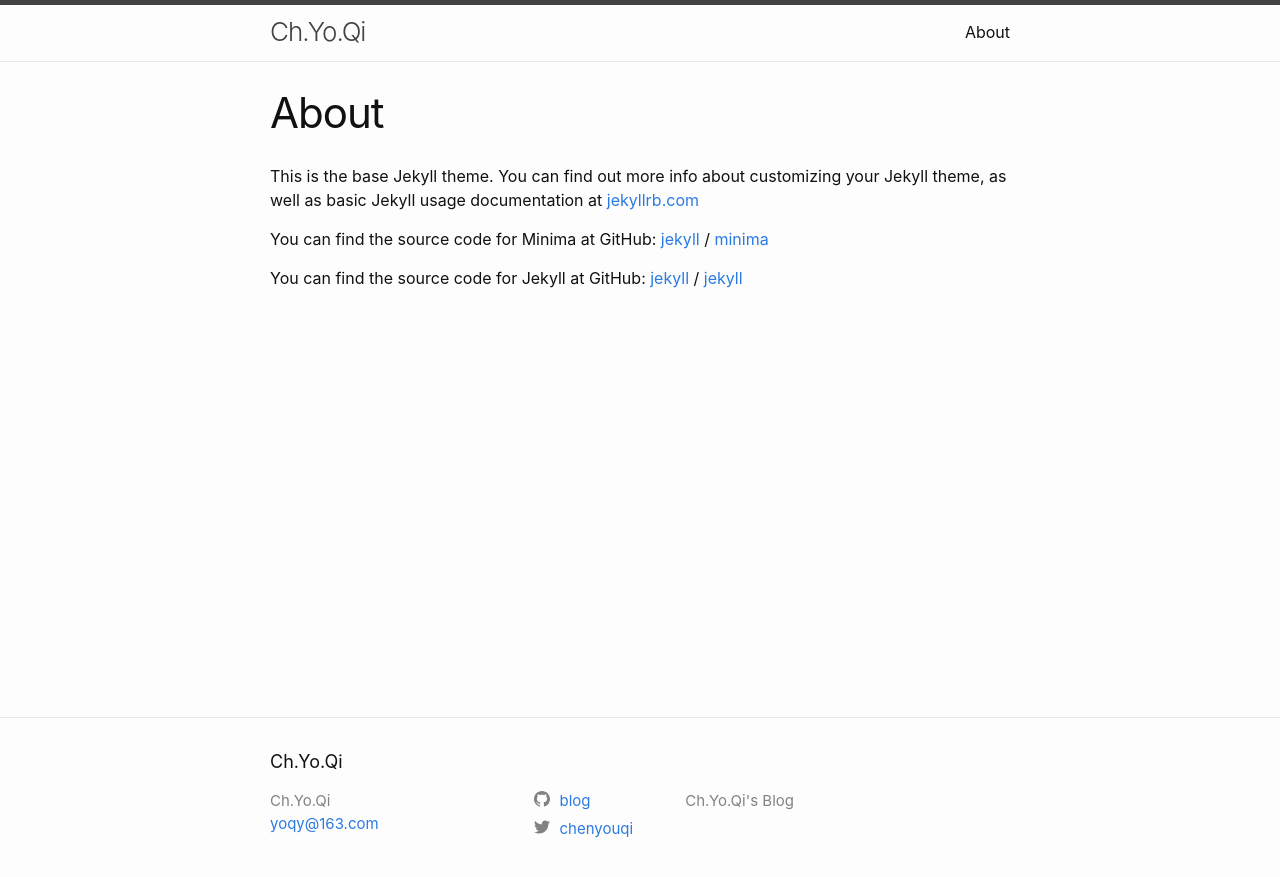
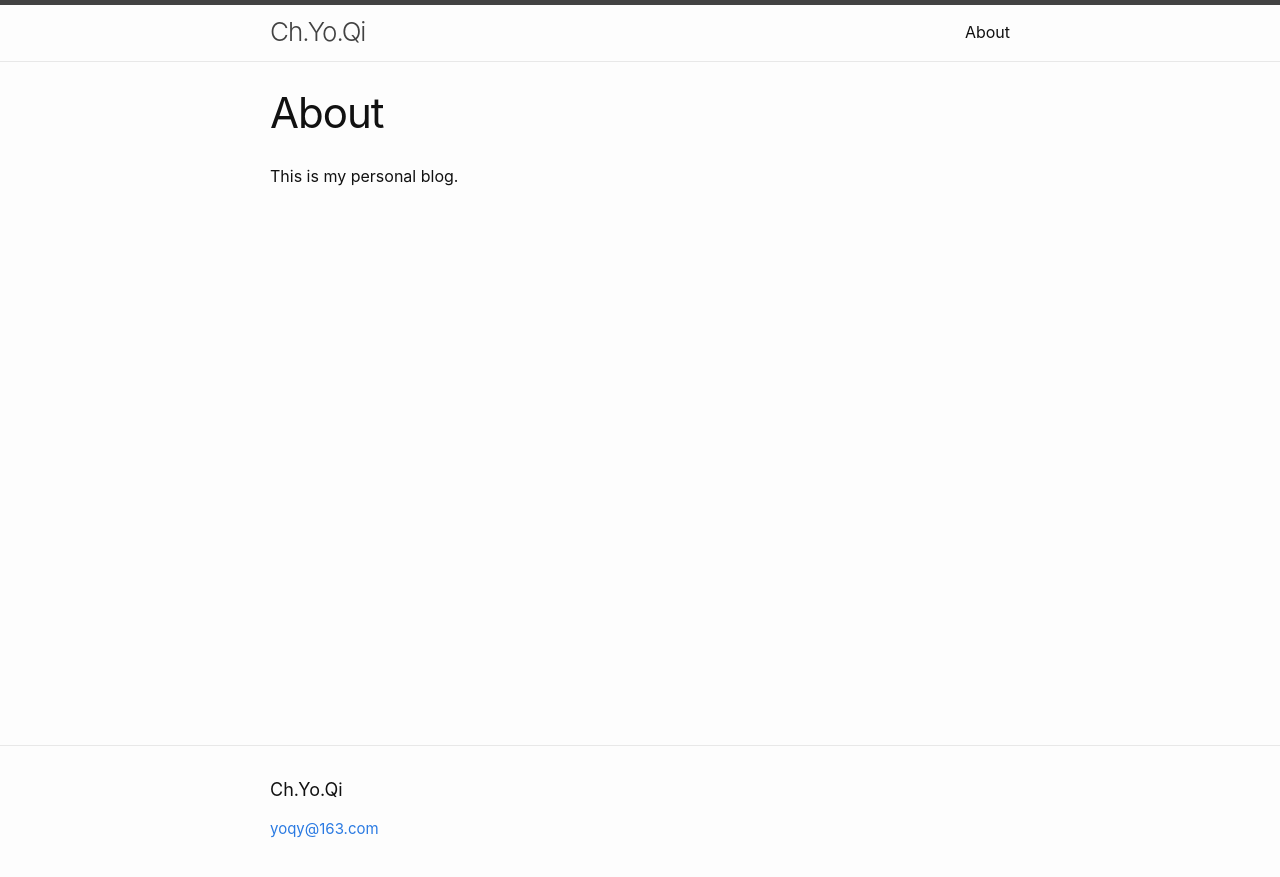
Before and after one commit to yoqy/blog, a Jekyll site: the page built from about.md, in a window 1280 px wide. Shown: the top 877 px of the page. Built offline with Jekyll 4.4.1, drawn with Linux system fonts in a browser that asks for light colours.

Commit message:
modify layout

```diff
--- a/_config.yml
+++ b/_config.yml
@@ -19,8 +19,8 @@ description: >- # this means to ignore newlines until "baseurl:"
   Ch.Yo.Qi's Blog
 baseurl: "" # the subpath of your site, e.g. /blog
 url: "" # the base hostname & protocol for your site, e.g. http://example.com
-twitter_username: chenyouqi
-github_username:  blog
+#twitter_username: chenyouqi
+#github_username:  blog
 
 # Build settings
 markdown: kramdown
--- a/_includes/footer.html
+++ b/_includes/footer.html
@@ -8,13 +8,6 @@
     <div class="footer-col-wrapper">
       <div class="footer-col footer-col-1">
         <ul class="contact-list">
-          <li class="p-name">
-            {%- if site.author -%}
-              {{ site.author | escape }}
-            {%- else -%}
-              {{ site.title | escape }}
-            {%- endif -%}
-            </li>
             {%- if site.email -%}
             <li><a class="u-email" href="mailto:{{ site.email }}">{{ site.email }}</a></li>
             {%- endif -%}
@@ -25,9 +18,6 @@
         {%- include social.html -%}
       </div>
 
-      <div class="footer-col footer-col-3">
-        <p>{{- site.description | escape -}}</p>
-      </div>
     </div>
 
   </div>
--- a/_layouts/home.html
+++ b/_layouts/home.html
@@ -27,8 +27,6 @@ layout: default
       </li>
       {%- endfor -%}
     </ul>
-
-    <p class="rss-subscribe">subscribe <a href="{{ "/feed.xml" | relative_url }}">via RSS</a></p>
   {%- endif -%}
 
 </div>
--- a/about.md
+++ b/about.md
@@ -4,15 +4,4 @@ title: About
 permalink: /about/
 ---
 
-This is the base Jekyll theme. You can find out more info about customizing your Jekyll theme, as well as basic Jekyll usage documentation at [jekyllrb.com](https://jekyllrb.com/)
-
-You can find the source code for Minima at GitHub:
-[jekyll][jekyll-organization] /
-[minima](https://github.com/jekyll/minima)
-
-You can find the source code for Jekyll at GitHub:
-[jekyll][jekyll-organization] /
-[jekyll](https://github.com/jekyll/jekyll)
-
-
-[jekyll-organization]: https://github.com/jekyll
+This is my personal blog.
```
